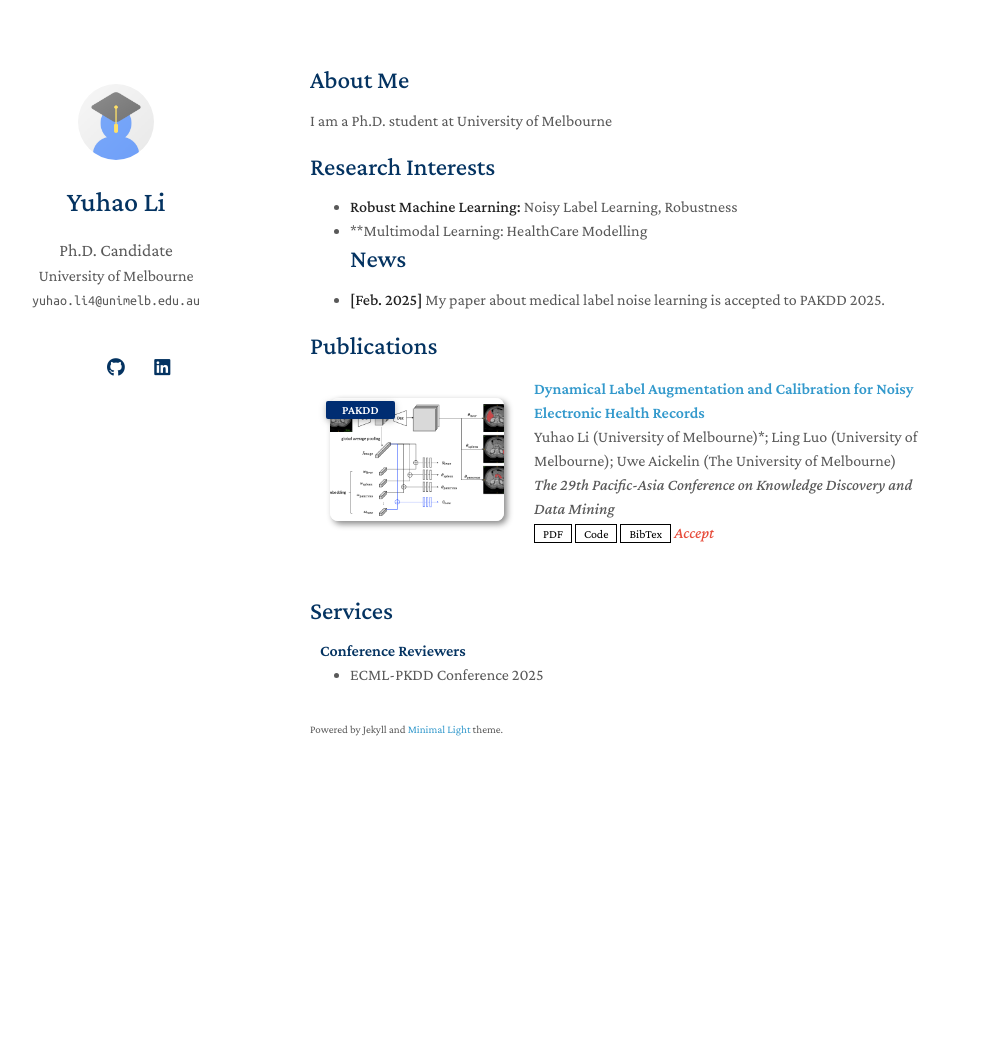
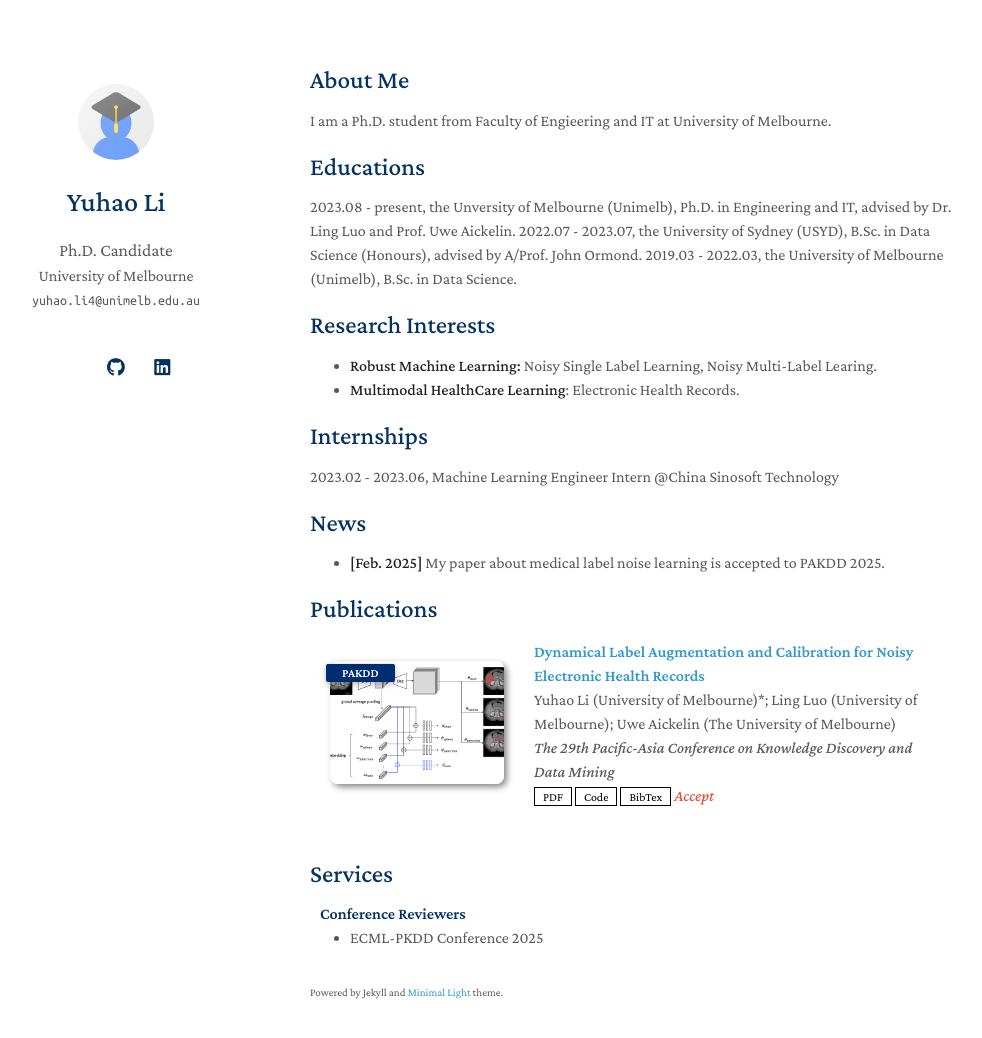
Before and after one commit to yuhao-3/yuhao-3.github.io, a Jekyll site: the page built from index.md, in a window 1280 px wide and 1073 px high. Shown: the top 1038 px of the window, without its empty margins (160-1142 px from the left). Built offline with Jekyll 4.4.1, drawn with Linux system fonts in a browser that asks for light colours; a style sheet for code colours, icons or effects is not loaded; our own code applies the rules of GitHub Pages for plain Markdown files.

Commit message:
Update index.md

```diff
--- a/index.md
+++ b/index.md
@@ -4,12 +4,25 @@ layout: homepage
 
 ## About Me
 
-I am a Ph.D. student at University of Melbourne
+I am a Ph.D. student from Faculty of Engieering and IT at University of Melbourne.
+
+## Educations
+2023.08 - present, the Unversity of Melbourne (Unimelb), Ph.D. in Engineering and IT, advised by Dr. Ling Luo and Prof. Uwe Aickelin.
+2022.07 - 2023.07, the University of Sydney (USYD), B.Sc. in Data Science (Honours), advised by A/Prof. John Ormond.
+2019.03 - 2022.03, the University of Melbourne (Unimelb), B.Sc. in Data Science.
+
 
 ## Research Interests
 
-- **Robust Machine Learning:** Noisy Label Learning, Robustness
-- **Multimodal Learning: HealthCare Modelling
+- **Robust Machine Learning:** Noisy Single Label Learning, Noisy Multi-Label Learing.
+- **Multimodal HealthCare Learning**: Electronic Health Records.
+
+
+## Internships
+2023.02 - 2023.06, Machine Learning Engineer Intern @China Sinosoft Technology
+
+
+
 ## News
 
 - **[Feb. 2025]** My paper about medical label noise learning is accepted to PAKDD 2025.
```
